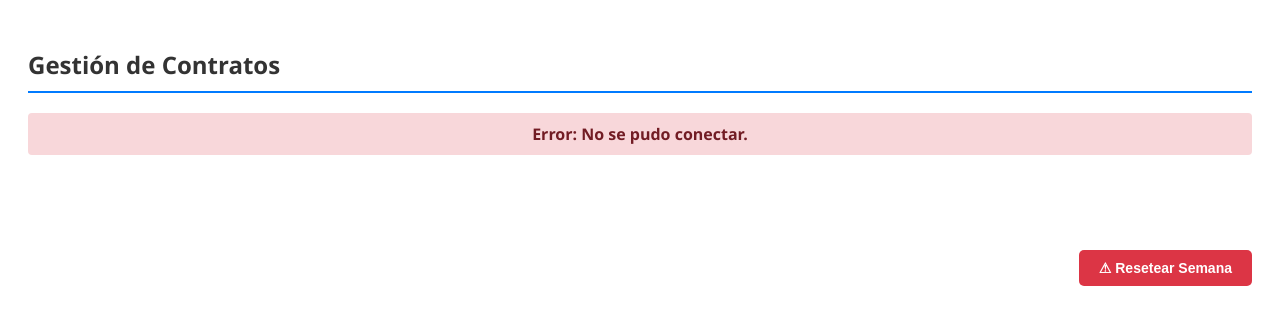
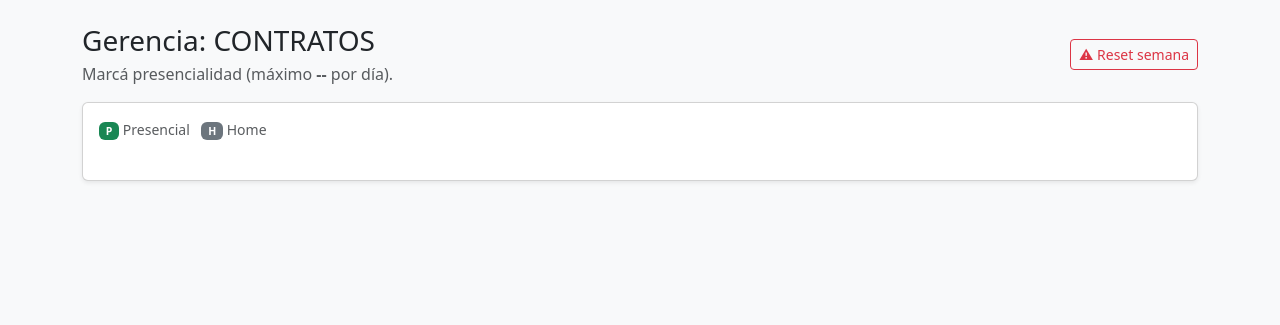
Before and after one commit to Marcossch03/HomeOffice, a Flask app: template templates/Gerencia_Contratos.html in a window 1280 px wide. Shown: the top 325 px of the page. Run offline with Flask 3, Linux system fonts and the light colour scheme; the template is opened without the code that fills it, so the values that code supplies are empty.

Commit message:
Se renueva el diseño del frontend

```diff
--- a/templates/Gerencia_Contratos.html
+++ b/templates/Gerencia_Contratos.html
@@ -2,229 +2,247 @@
 <html lang="es">
 <head>
     <meta charset="UTF-8">
+    <title>Gestión de Home Office - Contratos</title>
+    <link href="https://cdn.jsdelivr.net/npm/bootstrap@5.3.3/dist/css/bootstrap.min.css" rel="stylesheet">
+
     <style>
-    /* --- ESTILOS GENERALES --- */
-    body {
-        font-family: 'Segoe UI', Tahoma, Geneva, Verdana, sans-serif;
-        padding: 20px;
-        background-color: #ffffff;
+        /* Estilos adicionales para feedback visual */
+        #loading-overlay {
+            display: none;
+            position: fixed; top: 0; left: 0; width: 100%; height: 100%;
+            background: rgba(255,255,255,0.8);
+            z-index: 2000;
+            justify-content: center; align-items: center; flex-direction: column;
         }
-    h2 { color: #333; border-bottom: 2px solid #007bff; padding-bottom: 10px; }
-
-    /* --- TABLA --- */
-    .tabla-container { overflow-x: auto; margin-bottom: 60px; /* Espacio para no tapar con el botón */ }
-    table { width: 100%; border-collapse: collapse; margin-top: 15px; box-shadow: 0 0 20px rgba(0, 0, 0, 0.1); }
-    th, td { padding: 12px 15px; text-align: center; border-bottom: 1px solid #ddd; }
-    th { background-color: #f8f9fa; color: #333; font-weight: bold; border-top: 3px solid #007bff; }
-    td:first-child { text-align: left; font-weight: 600; color: #555; background-color: #fff; min-width: 150px; }
-
-    /* --- BOTONES DE ASISTENCIA --- */
-    .btn-cell { width: 100%; padding: 8px; border: 1px solid #ccc; border-radius: 4px; background-color: #fff; cursor: pointer; transition: all 0.2s; font-size: 14px; }
-    .btn-cell:hover { background-color: #e9ecef; }
-    .presente { background-color: #28a745; color: white; border-color: #28a745; font-weight: bold; }
-    .presente:hover { background-color: #218838; }
-
-    /* --- INDICADORES Y STATUS --- */
-    .cupo-lleno { color: #dc3545; }
-    .cupo-ok { color: #28a745; }
-
-    #status { margin-bottom: 15px; font-weight: bold; padding: 10px; border-radius: 4px; display: none; text-align: center; }
-    .loading { background-color: #e2e6ea; color: #007bff; display: block !important; }
-    .error { background-color: #f8d7da; color: #721c24; display: block !important; }
-    .success { background-color: #d4edda; color: #155724; display: block !important; }
-
-    /* --- BOTÓN PRINCIPAL RESET --- */
-    .btn-reset {
-        margin-top: 20px;
-        background-color: #dc3545;
-        color: white;
-        border: none;
-        padding: 10px 20px;
-        border-radius: 5px;
-        cursor: pointer;
-        float: right;
-        font-size: 14px;
-        font-weight: bold;
-    }
-    .btn-reset:hover { background-color: #c82333; }
-
-    /* --- MODAL PROPIO (CSS) --- */
-    .modal-overlay {
-        position: fixed; top: 0; left: 0; width: 100%; height: 100%;
-        background-color: rgba(0, 0, 0, 0.5); /* Fondo oscuro transparente */
-        display: none; /* Oculto por defecto */
-        justify-content: center; align-items: center;
-        z-index: 1000;
-    }
-
-    .modal-box {
-        background: white; padding: 25px; border-radius: 8px;
-        box-shadow: 0 5px 15px rgba(0,0,0,0.3);
-        text-align: center; max-width: 300px; width: 90%;
-    }
-
-    .modal-buttons { margin-top: 20px; display: flex; justify-content: space-around; }
-
-    .btn-cancelar { background-color: #6c757d; color: white; border: none; padding: 8px 16px; border-radius: 4px; cursor: pointer; }
-    .btn-confirmar { background-color: #dc3545; color: white; border: none; padding: 8px 16px; border-radius: 4px; cursor: pointer; font-weight: bold;}
-
+        .main-container { display: none; } /* Se oculta hasta cargar datos */
     </style>
 </head>
-<body>
+<body class="bg-light">
 
-    <h2>Gestión de Contratos</h2>
-
-    <div id="status"></div>
-
-    <div class="tabla-container">
-        <div id="app"></div>
+<div id="loading-overlay">
+    <div class="spinner-border text-primary mb-2" role="status"></div>
+    <div id="loading-text" class="fw-bold text-secondary">Conectando...</div>
 </div>
 
-    <button id="btnOpenModal" class="btn-reset">⚠ Resetear Semana</button>
+<div class="container py-4 main-container" id="app-container">
 
-    <div id="modalConfirm" class="modal-overlay">
-        <div class="modal-box">
-            <h3 style="margin-top:0; color:#dc3545;">¿Estás seguro?</h3>
-            <p style="color:#666; font-size:14px;">Se borrarán <b>todas</b> las asistencias de la semana. Esta acción no se puede deshacer.</p>
-            <div class="modal-buttons">
-                <button class="btn-cancelar" onclick="cerrarModal()">Cancelar</button>
-                <button class="btn-confirmar" onclick="confirmarReset()">Sí, Eliminar Todo</button>
+    <div class="d-flex justify-content-between align-items-center mb-3">
+        <div>
+            <h1 class="h3 mb-1">Gerencia: CONTRATOS</h1>
+            <p class="text-muted mb-0">Marcá presencialidad (máximo <span id="max-text" class="fw-bold">--</span> por día).</p>
+        </div>
+
+        <button type="button" class="btn btn-outline-danger btn-sm" data-bs-toggle="modal" data-bs-target="#modalReset">
+            ⚠ Reset semana
+        </button>
+    </div>
+
+    <div class="card shadow-sm">
+        <div class="card-body">
+
+            <div class="d-flex justify-content-between mb-2">
+                <div class="text-muted small">
+                    <span class="badge bg-success">P</span> Presencial
+                    <span class="badge bg-secondary ms-2">H</span> Home
+                </div>
+                <div id="status-msg" class="small fw-bold text-success" style="opacity:0; transition: opacity 0.5s;">Guardado</div>
+            </div>
+
+            <div class="table-responsive">
+                <table class="table table-bordered align-middle text-center">
+                    <thead class="table-light">
+                        <tr id="table-head-row"></tr>
+                    </thead>
+                    <tbody id="table-body"></tbody>
+                    <tfoot class="table-secondary">
+                        <tr id="table-foot-row"></tr>
+                    </tfoot>
+                </table>
+            </div>
+
         </div>
     </div>
 </div>
 
+<div class="modal fade" id="modalReset" tabindex="-1" aria-hidden="true">
+  <div class="modal-dialog modal-dialog-centered">
+    <div class="modal-content">
+      <div class="modal-header bg-danger text-white">
+        <h5 class="modal-title">¿Estás seguro?</h5>
+        <button type="button" class="btn-close btn-close-white" data-bs-dismiss="modal" aria-label="Close"></button>
+      </div>
+      <div class="modal-body">
+        <p>Se borrarán <b>todas</b> las asistencias de la semana actual para todos los empleados.</p>
+        <p class="mb-0 text-danger fw-bold">Esta acción no se puede deshacer.</p>
+      </div>
+      <div class="modal-footer">
+        <button type="button" class="btn btn-secondary" data-bs-dismiss="modal">Cancelar</button>
+        <button type="button" class="btn btn-danger" onclick="confirmarReset()">Sí, Eliminar Todo</button>
+      </div>
+    </div>
+  </div>
+</div>
+
+<script src="https://cdn.jsdelivr.net/npm/bootstrap@5.3.3/dist/js/bootstrap.bundle.min.js"></script>
+
 <script>
+    // ==========================================
+    // CONFIGURACIÓN: Reemplaza con tu URL
+    // ==========================================
     const API_URL = "https://manueln.pythonanywhere.com";
-    let estadoGlobal = null;
 
-    // --- 1. INICIALIZACIÓN ---
+    // Referencias al DOM
+    const loader = document.getElementById('loading-overlay');
+    const loaderText = document.getElementById('loading-text');
+    const appContainer = document.getElementById('app-container');
+    const statusMsg = document.getElementById('status-msg');
+
+    // Instancia del modal (para cerrarlo por JS)
+    let modalResetInstancia;
+
     document.addEventListener("DOMContentLoaded", function() {
-        iniciar();
+        // Inicializar el modal de Bootstrap
+        const modalEl = document.getElementById('modalReset');
+        modalResetInstancia = new bootstrap.Modal(modalEl);
 
-        // Configurar botón principal para ABRIR el modal
-        const btnOpen = document.getElementById('btnOpenModal');
-        if (btnOpen) {
-            btnOpen.addEventListener('click', function() {
-                document.getElementById('modalConfirm').style.display = 'flex';
-            });
-        }
+        // Cargar datos iniciales
+        cargarDatos(true);
     });
 
-    // --- 2. FUNCIONES DEL MODAL ---
-    function cerrarModal() {
-        document.getElementById('modalConfirm').style.display = 'none';
+    // Función: Mostrar/Ocultar Loader
+    function toggleLoader(show, text = "Cargando...") {
+        loaderText.innerText = text;
+        loader.style.display = show ? 'flex' : 'none';
+        if (!show) appContainer.style.display = 'block';
     }
 
-    async function confirmarReset() {
-        cerrarModal(); // Cerramos la ventana primero
-        mostrarEstado("⏳ Procesando reset...", "loading");
+    // 1. CARGAR DATOS (GET)
+    async function cargarDatos(esInicial = false) {
+        if (esInicial) toggleLoader(true);
 
         try {
-            const res = await fetch(`${API_URL}/reset`, {
-                method: 'POST',
-                headers: { 'Content-Type': 'application/json' }
-            });
+            const response = await fetch(`${API_URL}/api/data?t=${Date.now()}`); // timestamp para evitar cache
+            if (!response.ok) throw new Error("Error de conexión con el servidor");
 
-            const data = await res.json();
-
-            if (data.status === 'success') {
-                await iniciar(true); // Recargamos manteniendo el mensaje
-                mostrarEstado("✅ ¡Semana reseteada correctamente!", "success");
-                setTimeout(() => { limpiarEstado(); }, 1000);
-            } else {
-                mostrarEstado("❌ Error: " + data.message, "error");
-            }
-        } catch (e) {
-            console.error(e);
-            mostrarEstado("❌ Error de conexión.", "error");
+            const data = await response.json();
+            renderizarTabla(data);
+        } catch (error) {
+            console.error(error);
+            alert("Error al cargar datos: " + error.message);
+        } finally {
+            if (esInicial) toggleLoader(false);
         }
     }
 
-    // --- 3. LOGICA PRINCIPAL (Carga y Renderizado) ---
-    async function iniciar(mantenerMensaje = false) {
-        if (!mantenerMensaje) mostrarEstado("Cargando datos...", "loading");
+    // 2. RENDERIZAR TABLA
+    function renderizarTabla(data) {
+        const { dias, empleados, conteo, max_por_dia } = data;
 
-        try {
-            const res = await fetch(`${API_URL}/api/datos?v=${Date.now()}`);
-            if (!res.ok) throw new Error("Error backend");
+        document.getElementById('max-text').textContent = max_por_dia;
 
-            estadoGlobal = await res.json();
-            renderizar();
+        // Cabecera
+        const headRow = document.getElementById('table-head-row');
+        let headHTML = '<th class="text-start">Colaborador</th>';
+        dias.forEach(d => headHTML += `<th>${d}</th>`);
+        headRow.innerHTML = headHTML;
 
-            if (!mantenerMensaje) limpiarEstado();
+        // Cuerpo
+        const body = document.getElementById('table-body');
+        let bodyHTML = '';
 
-        } catch (error) {
-            console.error(error);
-            mostrarEstado("Error: No se pudo conectar.", "error");
-        }
+        // Ordenar alfabéticamente
+        const nombres = Object.keys(empleados).sort();
+
+        nombres.forEach(nombre => {
+            const diasAsignados = empleados[nombre];
+            bodyHTML += `<tr><td class="text-start fw-semibold">${nombre}</td>`;
+
+            dias.forEach(dia => {
+                const presente = diasAsignados.includes(dia);
+                const btnClass = presente ? 'btn-success' : 'btn-outline-secondary';
+
+                bodyHTML += `
+                    <td>
+                        <button onclick="toggleEstado('${nombre}', '${dia}')"
+                                class="btn btn-sm ${btnClass}"
+                                style="width: 40px;">
+                            ${presente ? 'P' : '-'}
+                        </button>
+                    </td>`;
+            });
+            bodyHTML += `</tr>`;
+        });
+        body.innerHTML = bodyHTML;
+
+        // Pie (Contadores)
+        const footRow = document.getElementById('table-foot-row');
+        let footHTML = '<th class="text-start">Total</th>';
+        dias.forEach(d => {
+            const total = conteo[d] || 0;
+            const style = total > max_por_dia ? 'text-danger' : '';
+            footHTML += `<th class="${style}">${total}</th>`;
+        });
+        footRow.innerHTML = footHTML;
     }
 
-    function renderizar() {
-        const app = document.getElementById('app');
-        const { empleados, dias, conteo, max_por_dia } = estadoGlobal;
-
-        let html = `<table><thead><tr><th>Colaborador</th>`;
-        dias.forEach(dia => {
-            const actual = conteo[dia] || 0;
-            const claseColor = actual >= max_por_dia ? "cupo-lleno" : "cupo-ok";
-            html += `<th>${dia} <br> <span class="${claseColor}" style="font-size:0.8em">(${actual}/${max_por_dia})</span></th>`;
-        });
-        html += `</tr></thead><tbody>`;
-
-        const nombresOrdenados = Object.keys(empleados).sort();
-        nombresOrdenados.forEach(nombre => {
-            const diasAsistidos = empleados[nombre];
-            html += `<tr><td>${nombre}</td>`;
-            dias.forEach(dia => {
-                const asiste = diasAsistidos.includes(dia);
-                const claseBtn = asiste ? 'presente' : '';
-                const textoBtn = asiste ? 'PRESENCIAL' : '-';
-                html += `<td><button class="btn-cell ${claseBtn}" onclick="toggle('${nombre}', '${dia}')">${textoBtn}</button></td>`;
-            });
-            html += `</tr>`;
-        });
-        html += `</tbody></table>`;
-        app.innerHTML = html;
-    }
-
-    async function toggle(empleado, dia) {
+    // 3. CAMBIAR ESTADO (POST /toggle)
+    async function toggleEstado(empleado, dia) {
+        mostrarStatus("Guardando...", "text-warning");
         try {
-            const res = await fetch(`${API_URL}/toggle`, {
+            const response = await fetch(`${API_URL}/toggle`, {
                 method: 'POST',
                 headers: { 'Content-Type': 'application/json' },
                 body: JSON.stringify({ empleado, dia })
             });
-            const data = await res.json();
 
-            if (data.status === 'success') {
-                estadoGlobal.empleados = data.empleados;
-                estadoGlobal.conteo = data.nuevo_conteo;
-                renderizar();
-                mostrarEstado("Guardado", "success");
-                setTimeout(() => limpiarEstado(), 1000);
+            if (response.ok) {
+                // Opción A: Recargar todo (más seguro)
+                await cargarDatos(false);
+                mostrarStatus("¡Guardado!", "text-success");
             } else {
-                alert("⚠️ " + data.message);
-                limpiarEstado();
+                const err = await response.json();
+                alert(err.error || "Error al guardar");
+                mostrarStatus("Error", "text-danger");
             }
-        } catch (error) {
-            console.error(error);
-            mostrarEstado("Error de conexión", "error");
+        } catch (e) {
+            console.error(e);
+            alert("Error de conexión");
         }
     }
 
-    function mostrarEstado(msg, tipo) {
-        const el = document.getElementById('status');
-        el.innerText = msg;
-        el.className = tipo;
-        el.style.display = 'block';
+    // 4. RESETEAR SEMANA (POST /reset)
+    async function confirmarReset() {
+        modalResetInstancia.hide(); // Cerrar modal visualmente
+        toggleLoader(true, "Reseteando semana...");
+
+        try {
+            const response = await fetch(`${API_URL}/reset`, {
+                method: 'POST'
+            });
+
+            if (response.ok) {
+                await cargarDatos(false); // Recargar tabla limpia
+                setTimeout(() => alert("Semana reseteada correctamente."), 200);
+            } else {
+                alert("Hubo un error al intentar resetear.");
+            }
+        } catch (e) {
+            console.error(e);
+            alert("Error de conexión al resetear.");
+        } finally {
+            toggleLoader(false);
+        }
     }
 
-    function limpiarEstado() {
-        const el = document.getElementById('status');
-        el.innerText = "";
-        el.className = "";
-        el.style.display = 'none';
+    // Helper para feedback visual pequeño
+    function mostrarStatus(texto, claseColor) {
+        statusMsg.innerText = texto;
+        statusMsg.className = "small fw-bold " + claseColor;
+        statusMsg.style.opacity = 1;
+        setTimeout(() => { statusMsg.style.opacity = 0; }, 2000);
     }
+
 </script>
+
 </body>
 </html>
```
Lines whose indentation alone changed are shown as unchanged.
